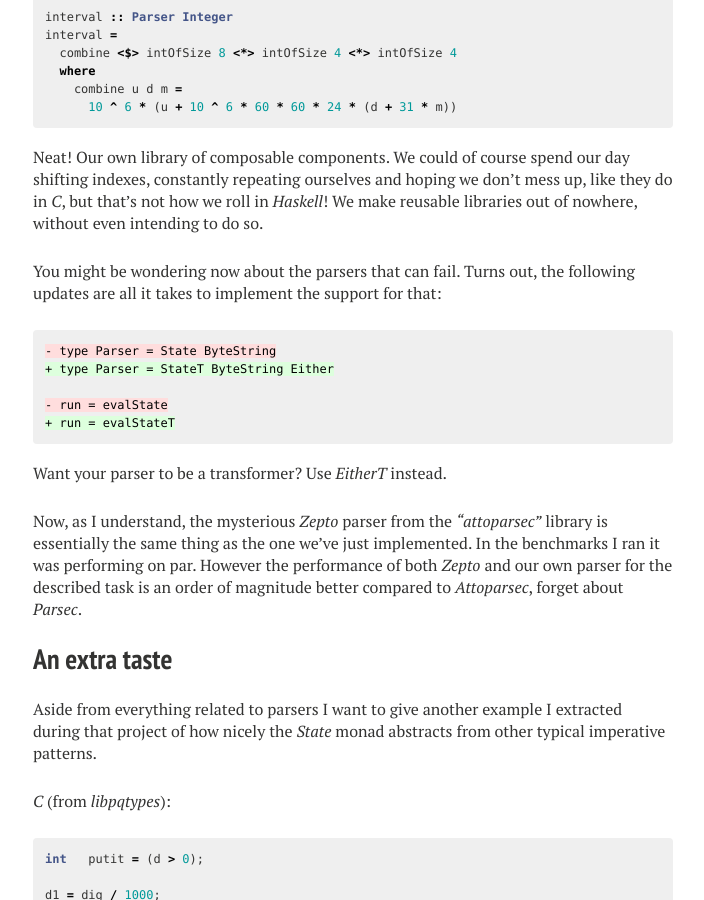
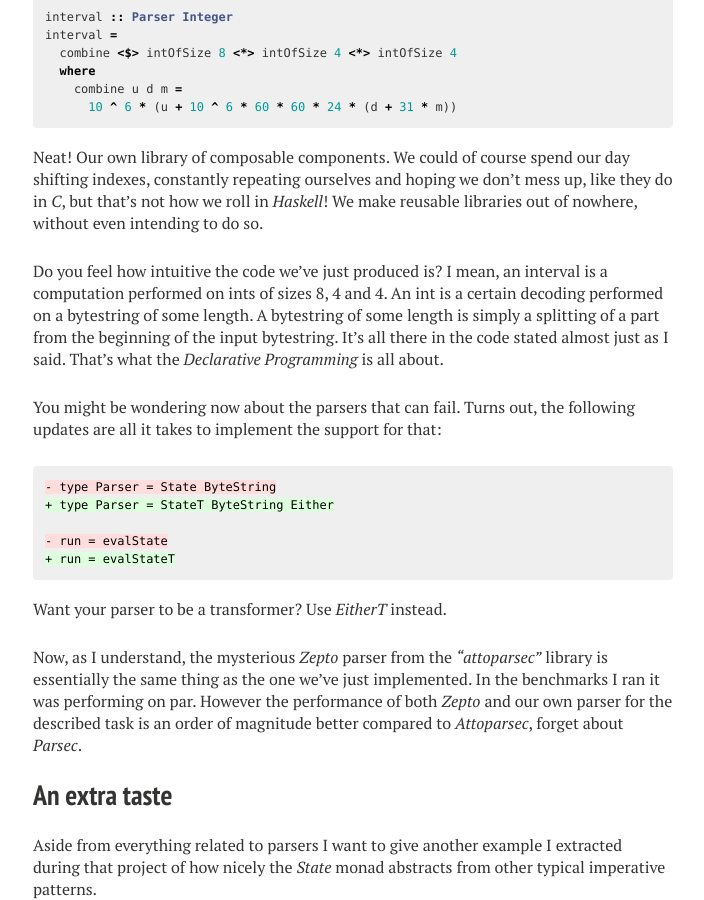
Before and after one commit to nikita-volkov/nikita-volkov.github.io, a Jekyll site: the page built from _posts/2014-11-17-a-taste-of-state-parsers-are-easy.md, in a window 1280 px wide and 900 px high, scrolled down 4633 px. Shown: the whole window, without its empty margins (287-991 px from the left). Built offline with Jekyll 4.4.1, drawn with Linux system fonts in a browser that asks for light colours; nearby versions of some CDN libraries; comment, search, counter and statistics services are not loaded.

Commit message:
Update 2014-11-17-a-taste-of-state-parsers-are-easy.md

```diff
--- a/_posts/2014-11-17-a-taste-of-state-parsers-are-easy.md
+++ b/_posts/2014-11-17-a-taste-of-state-parsers-are-easy.md
@@ -195,6 +195,8 @@ interval =
 
 Neat! Our own library of composable components. We could of course spend our day shifting indexes, constantly repeating ourselves and hoping we don't mess up, like they do in _C_, but that's not how we roll in _Haskell_! We make reusable libraries out of nowhere, without even intending to do so.
 
+Do you feel how intuitive the code we've just produced is? I mean, an interval is a computation performed on ints of sizes 8, 4 and 4. An int is a certain decoding performed on a bytestring of some length. A bytestring of some length is simply a splitting of a part from the beginning of the input bytestring. It's all there in the code stated almost just as I said. That's what the _Declarative Programming_ is all about.
+
 You might be wondering now about the parsers that can fail. Turns out, the following updates are all it takes to implement the support for that:
 
 {% highlight diff %}
```
